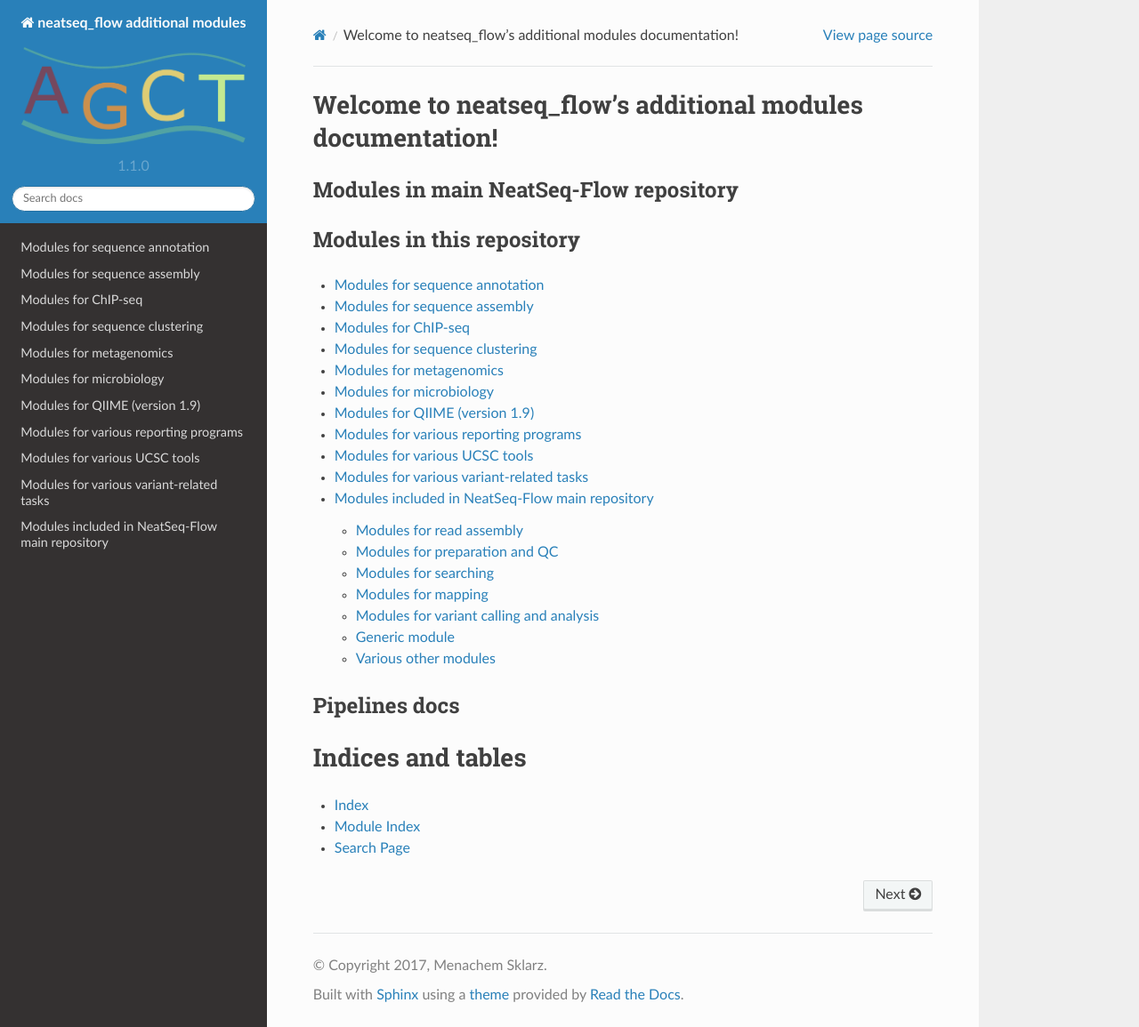
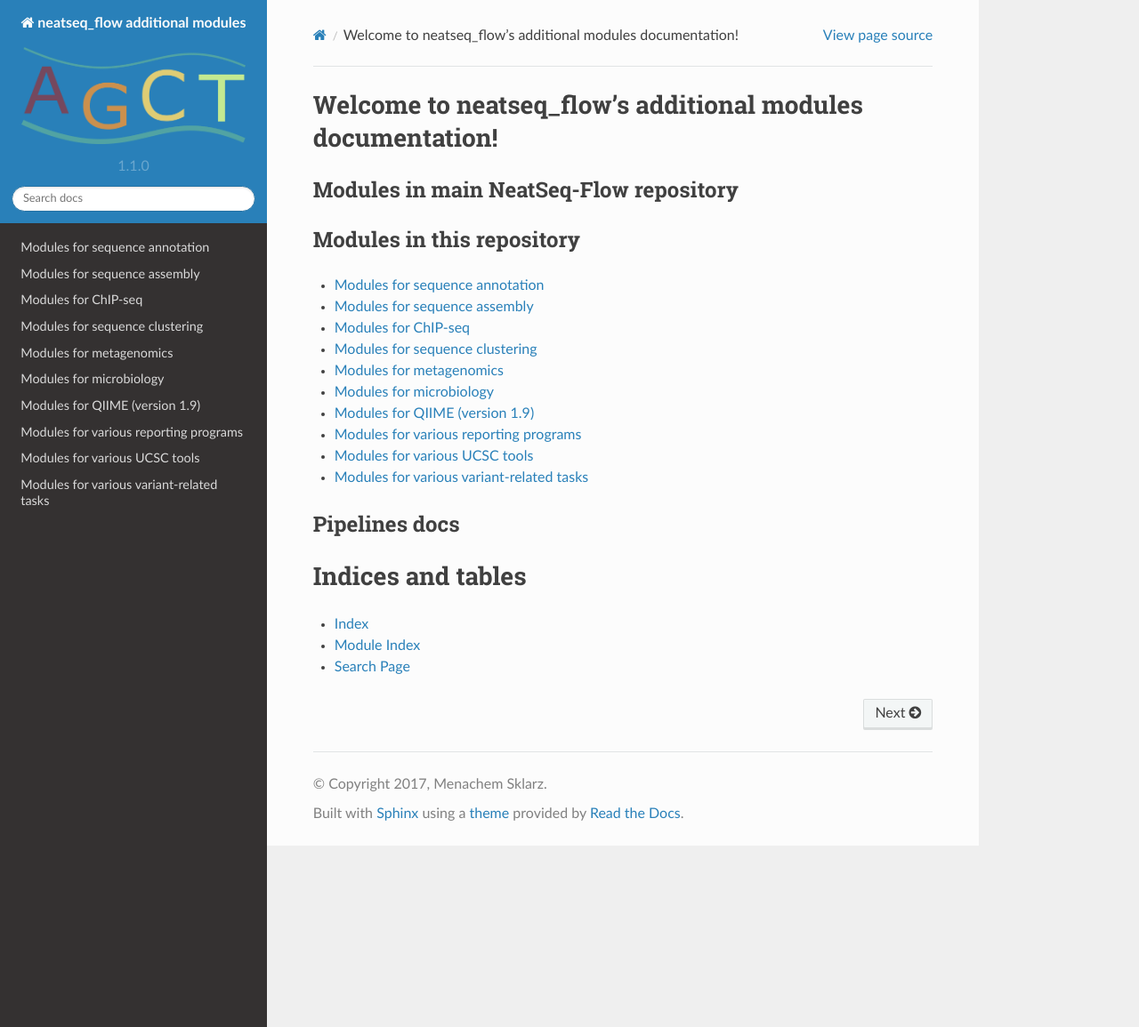
Before and after one commit to bioinfo-core-BGU/neatseq-flow-modules, a Sphinx documentation site: the page built from docs/source/index.rst, in a window 1280 px wide and 1155 px high. Shown: the whole window at 89% size. Built offline with Sphinx 7.4.7 and the Read the Docs theme 2.0.0, drawn with Linux system fonts in a browser that asks for light colours.

Commit message:
removed main_nsf_modules form dicumentation as well

```diff
--- a/docs/source/Modules_docs/Main_NSF_modules/modules.rst
+++ /dev/null
@@ -1,13 +0,0 @@
-Modules included in NeatSeq-Flow main repository
-==================================================
-
-.. toctree::
-   :maxdepth: 2
-
-   modules/assembly
-   modules/preparing
-   modules/searching
-   modules/mapping
-   modules/variants
-   modules/generic
-   modules/others
--- a/docs/source/Modules_docs/Main_NSF_modules/modules/assembly.rst
+++ /dev/null
@@ -1,33 +0,0 @@
-Modules for read assembly
-========================================
-
-
-.. contents:: Modules included in this section
-
-Genome assembly
-----------------
-
-spades_assembl
-~~~~~~~~~~~~~~
-
-.. automodule:: Main_NSF_modules.Assembly.spades_assembl
-
-quast
-~~~~~
-
-.. automodule:: Main_NSF_modules.Assembly.quast
-
-
-RNA-seq assembly
-----------------
-
-Trinity
-~~~~~~~~~~~
-
-.. automodule:: Main_NSF_modules.RNA_seq.trinity
-
-
-Add Trinity tags
-~~~~~~~~~~~~~~~~
-
-.. automodule:: Main_NSF_modules.RNA_seq.add_trinity_tags
--- a/docs/source/Modules_docs/Main_NSF_modules/modules/generic.rst
+++ /dev/null
@@ -1,11 +0,0 @@
-Generic module
-========================================
-
-
-.. contents:: Modules included in this section
-
-
-Generic
----------------
-
-.. automodule:: Main_NSF_modules.Generic.Generic
--- a/docs/source/Modules_docs/Main_NSF_modules/modules/mapping.rst
+++ /dev/null
@@ -1,48 +0,0 @@
-Modules for mapping
-========================================
-
-
-.. contents:: Modules included in this section
-
-
-bowtie2_builder
----------------
-
-.. automodule:: Main_NSF_modules.mapping.bowtie2_builder
-
-bowtie2_mapper
----------------
-
-.. automodule:: Main_NSF_modules.mapping.bowtie2_mapper
-
-bowtie1_builder
----------------
-
-.. automodule:: Main_NSF_modules.mapping.bowtie1_builder
-
-bowtie1_mapper
----------------
-
-.. automodule:: Main_NSF_modules.mapping.bowtie1_mapper
-
-bwa_builder
----------------
-
-.. automodule:: Main_NSF_modules.mapping.bwa_builder
-
-bwa_mapper
----------------
-
-.. automodule:: Main_NSF_modules.mapping.bwa_mapper
-
-
-samtools
----------------
-
-.. automodule:: Main_NSF_modules.mapping.samtools
-
-
-MultiQC
----------------
-
-.. automodule:: Main_NSF_modules.Reports.Multiqc
--- a/docs/source/Modules_docs/Main_NSF_modules/modules/others.rst
+++ /dev/null
@@ -1,26 +0,0 @@
-Various other modules
-========================================
-
-
-.. contents:: Modules included in this section
-
-
-genomeCoverageBed
-------------------
-.. automodule:: Main_NSF_modules.mapping.genomeCoverageBed
-
-UCSC_BW_wig
------------
-.. automodule:: Main_NSF_modules.UCSCtools.UCSC_BW_wig
-
-IGV_count
----------
-.. automodule:: Main_NSF_modules.IGVtools.IGV_count
-
-IGV_toTDF
----------
-.. automodule:: Main_NSF_modules.IGVtools.IGV_toTDF
-
-macs2_callpeak
---------------
-.. automodule:: Main_NSF_modules.ChIP_seq.macs2_callpeak
--- a/docs/source/Modules_docs/Main_NSF_modules/modules/preparing.rst
+++ /dev/null
@@ -1,28 +0,0 @@
-Modules for preparation and QC
-========================================
-
-
-.. contents:: Modules included in this section
-
-
-merge
------
-.. automodule:: Main_NSF_modules.preparing.merge
-
-
-FastQC
-------
-.. automodule:: Main_NSF_modules.preparing.fastqc_html
-
-
-
-Trimmomatic
------------
-.. automodule:: Main_NSF_modules.preparing.trimmo
-
-
-
-MultiQC
----------------
-
-.. automodule:: Main_NSF_modules.Reports.Multiqc
--- a/docs/source/Modules_docs/Main_NSF_modules/modules/searching.rst
+++ /dev/null
@@ -1,16 +0,0 @@
-Modules for searching
-========================================
-
-.. contents:: Modules included in this section
-
-
-makeblastdb
-------------
-
-.. automodule:: Main_NSF_modules.searching.makeblastdb
-
-
-BLAST
-------
-
-.. automodule:: Main_NSF_modules.searching.blast
--- a/docs/source/Modules_docs/Main_NSF_modules/modules/variants.rst
+++ /dev/null
@@ -1,11 +0,0 @@
-Modules for variant calling and analysis
-========================================
-
-
-.. contents:: Modules included in this section
-
-
-vcftools
----------------
-
-.. automodule:: Main_NSF_modules.variants.vcftools
--- a/docs/source/index.rst
+++ b/docs/source/index.rst
@@ -27,7 +27,6 @@
    Modules_docs/Reports
    Modules_docs/UCSCtools
    Modules_docs/variants
-   Modules_docs/Main_NSF_modules/modules
 
 Pipelines docs
 -------------------------
```
